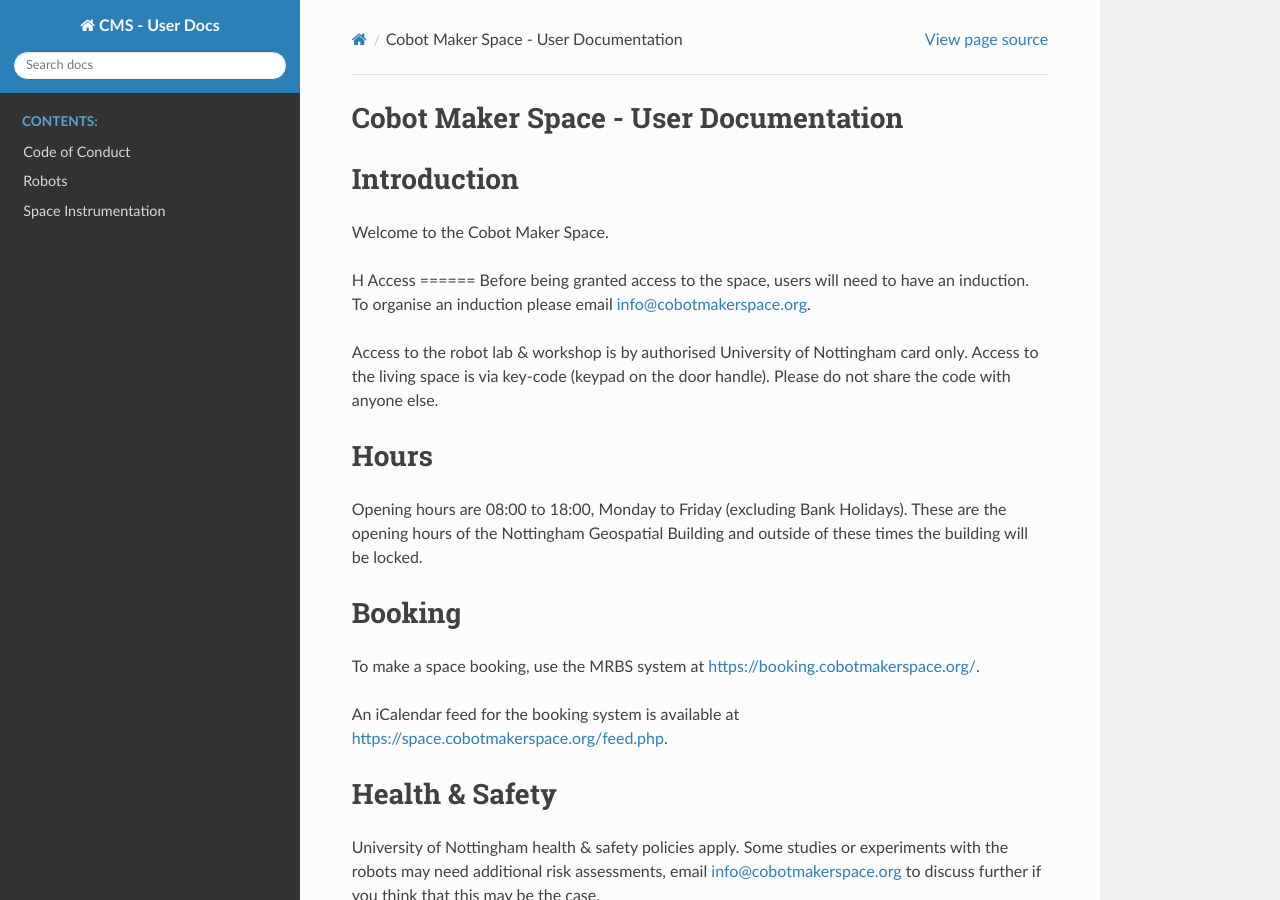
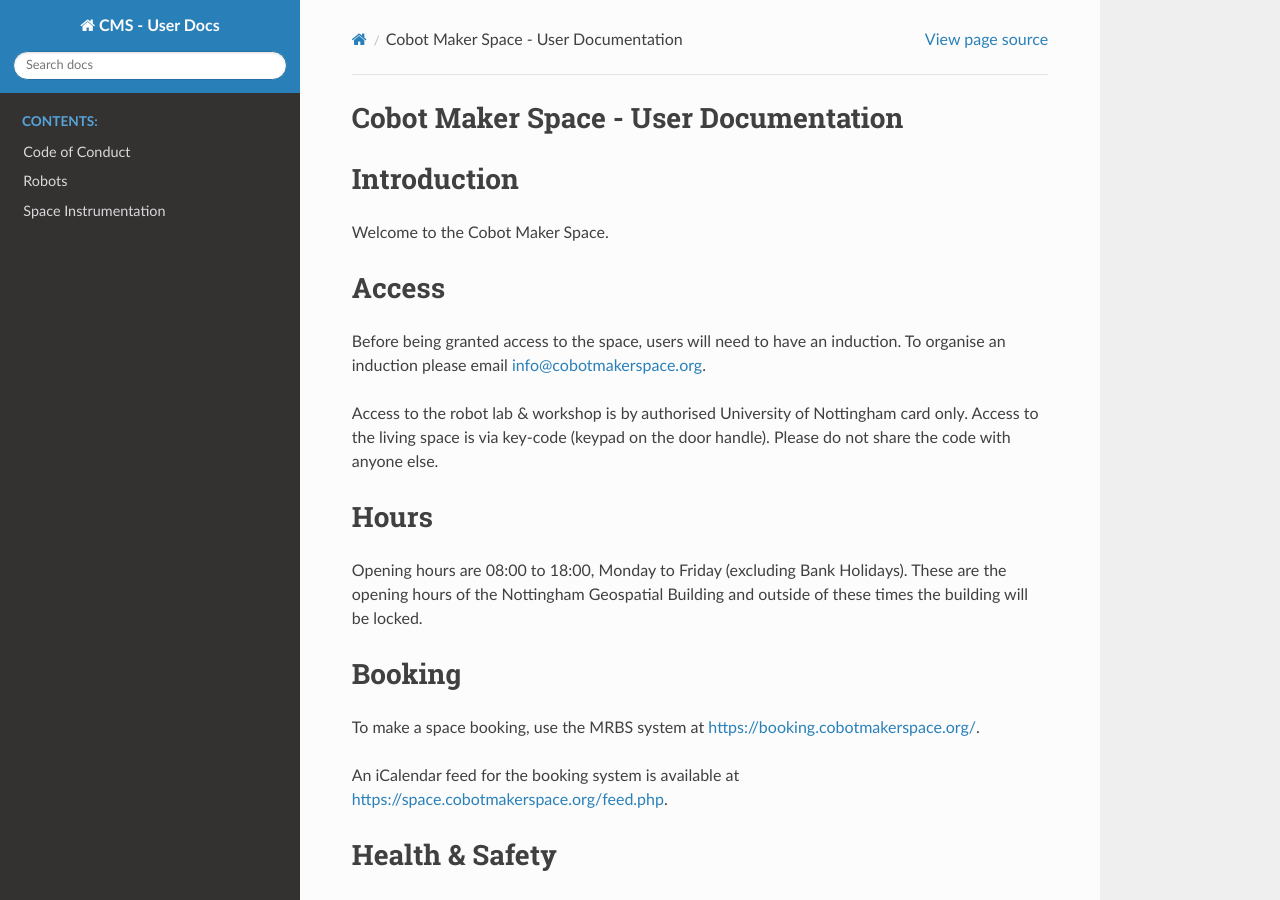
Before and after one commit to Cobot-Maker-Space/userdocs, a Sphinx documentation site: the page built from docs/source/index.rst, in a window 1280 px wide and 900 px high. Built offline with Sphinx 7.4.7 and the Read the Docs theme 2.0.0, drawn with Linux system fonts in a browser that asks for light colours.

```diff
--- a/docs/source/index.rst
+++ b/docs/source/index.rst
@@ -6,7 +6,7 @@ Introduction
 ============
 Welcome to the Cobot Maker Space.
 
-H
+
 Access
 ======
 Before being granted access to the space, users will need to have an induction. To organise an induction please email info@cobotmakerspace.org.
```
